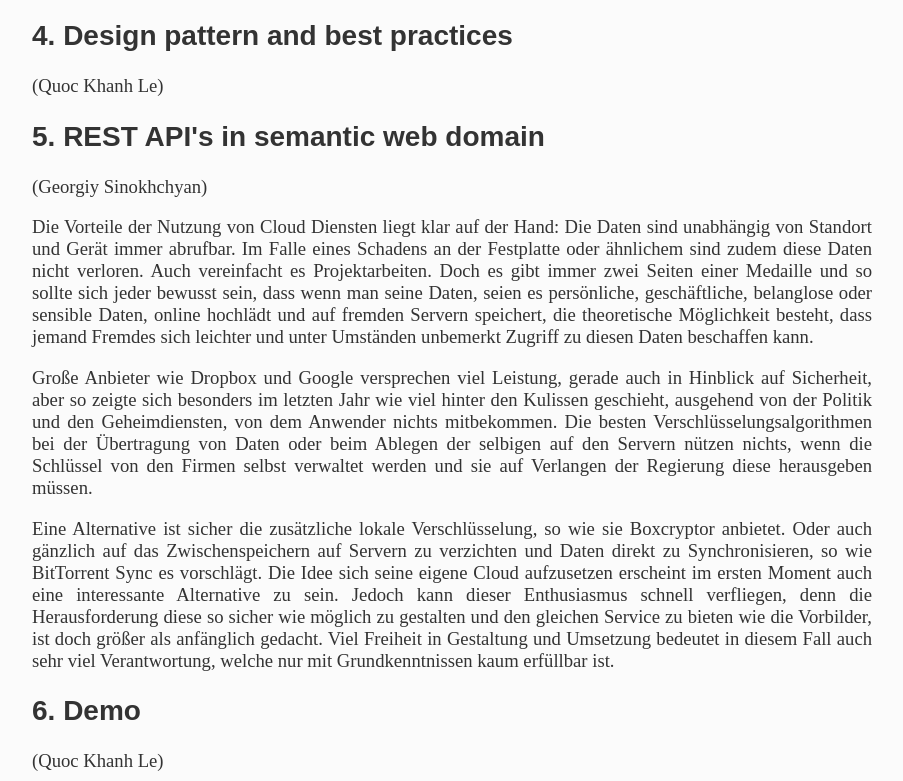
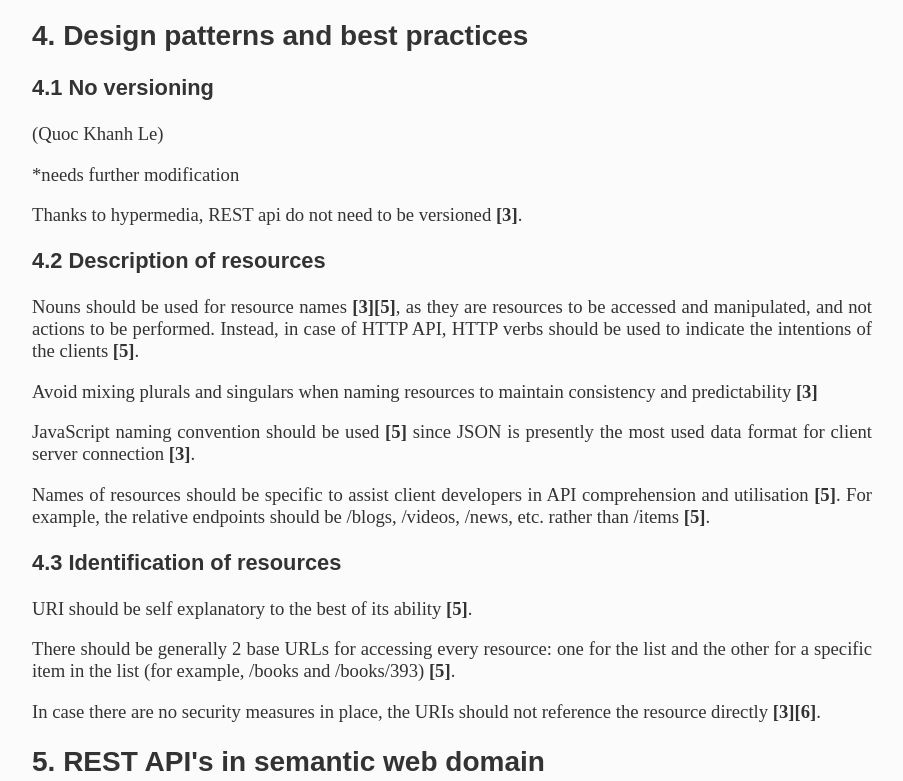
Before and after one commit to quockhanhz176/rest-api-design-report, a plain HTML site: page index.html in a window 1280 px wide. Shown: the part 3968-4749 px from the top of the page, without its empty margins (188-1091 px from the left). Drawn offline with Linux system fonts and the light colour scheme; a web font is replaced by a local one.

Commit message:
add first 3 sections

```diff
--- a/index.html
+++ b/index.html
@@ -262,8 +262,56 @@
       </p>
     </section>
     <section>
-      <h2>4. Design pattern and best practices</h2>
+      <h2>4. Design patterns and best practices</h2>
+      <h3>4.1 No versioning</h3>
       <p>(Quoc Khanh Le)</p>
+      <p>*needs further modification</p>
+      <p>
+        Thanks to hypermedia, REST api do not need to be versioned
+        <a href="#3">[3]</a>.
+      </p>
+    </section>
+    <section>
+      <h3>4.2 Description of resources</h3>
+      <p>
+        Nouns should be used for resource names <a href="#3">[3]</a
+        ><a href="#5">[5]</a>, as they are resources to be accessed and
+        manipulated, and not actions to be performed. Instead, in case of HTTP
+        API, HTTP verbs should be used to indicate the intentions of the clients
+        <a href="#5">[5]</a>.
+      </p>
+      <p>
+        Avoid mixing plurals and singulars when naming resources to maintain
+        consistency and predictability <a href="#3">[3]</a>
+      </p>
+      <p>
+        JavaScript naming convention should be used <a href="#5">[5]</a> since
+        JSON is presently the most used data format for client server connection
+        <a href="#3">[3]</a>.
+      </p>
+      <p>
+        Names of resources should be specific to assist client developers in API
+        comprehension and utilisation <a href="#5">[5]</a>. For example, the
+        relative endpoints should be /blogs, /videos, /news, etc. rather than
+        /items <a href="#5">[5]</a>.
+      </p>
+    </section>
+    <section>
+      <h3>4.3 Identification of resources</h3>
+      <p>
+        URI should be self explanatory to the best of its ability
+        <a href="#5">[5]</a>.
+      </p>
+      <p>
+        There should be generally 2 base URLs for accessing every resource: one
+        for the list and the other for a specific item in the list (for example,
+        /books and /books/393) <a href="#5">[5]</a>.
+      </p>
+      <p>
+        In case there are no security measures in place, the URIs should not
+        reference the resource directly
+        <a href="#3">[3]</a><a href="#6">[6]</a>.
+      </p>
     </section>
     <section>
       <h2>5. REST API's in semantic web domain</h2>
```
